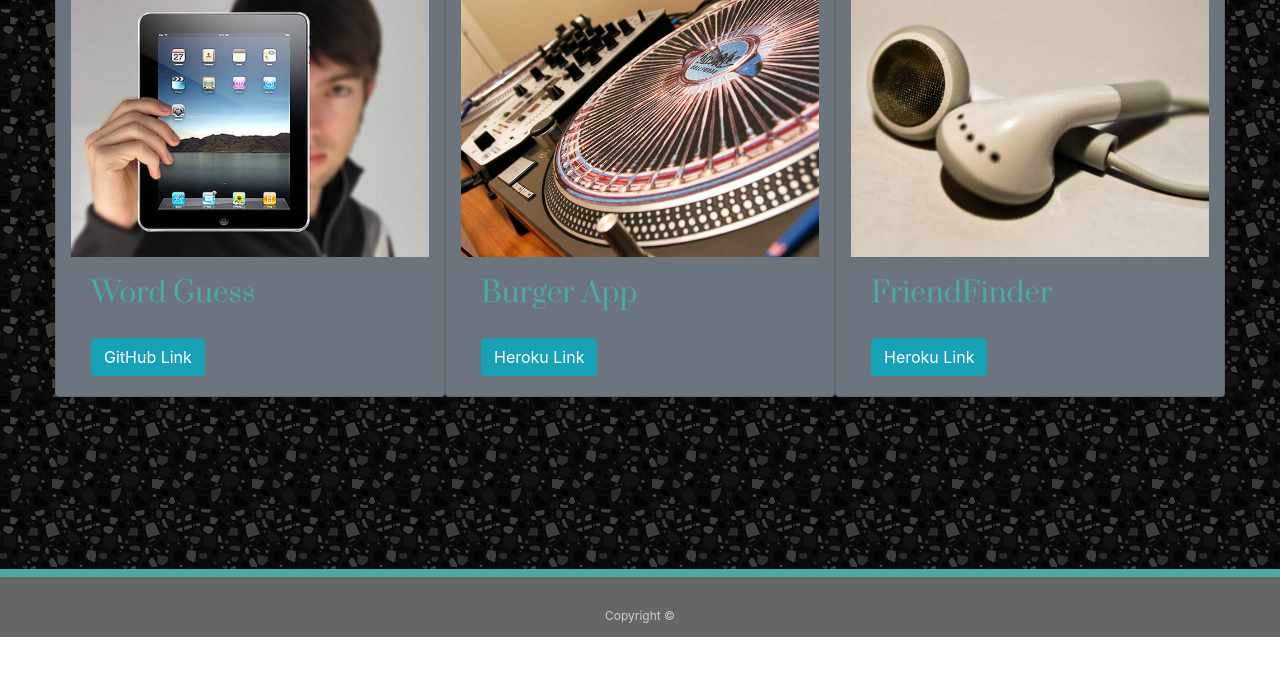
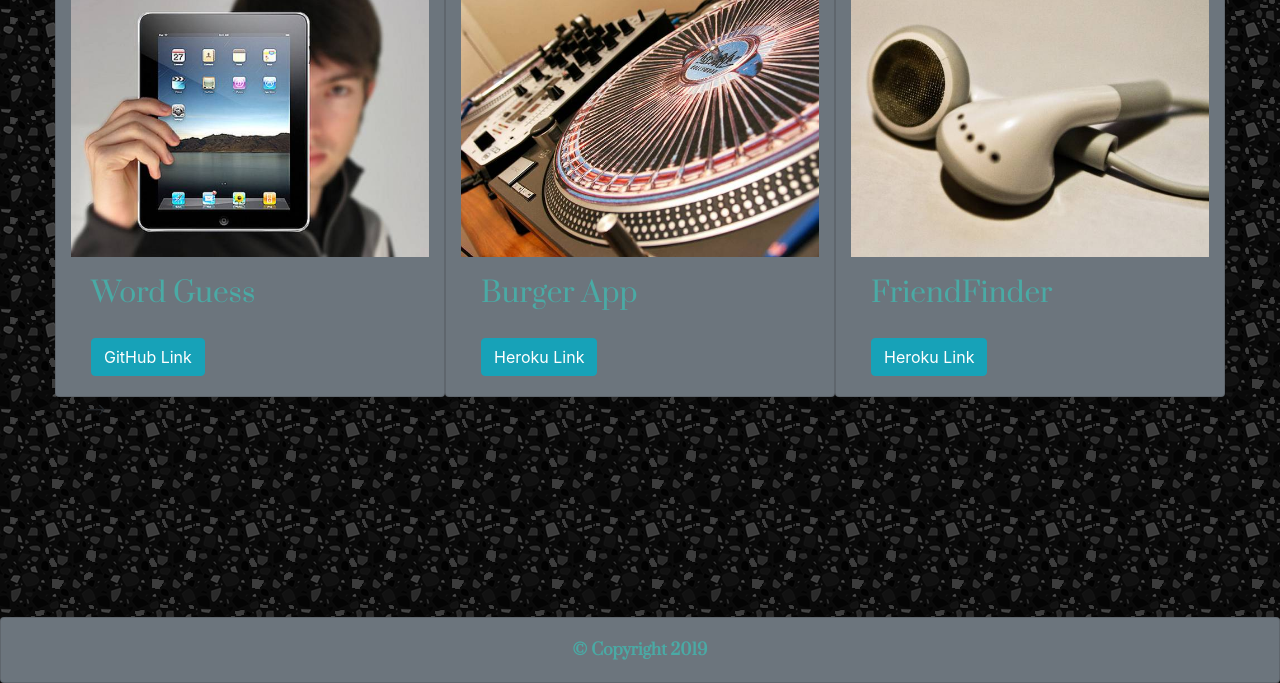
Before and after one commit to TsarinaI/TsarinaPortfolio, a plain HTML site: page portfolio.html in a window 1280 px wide. Shown: the part 242-925 px from the top of the page. Before the commit the page ends 879 px from the top, so only its background shows below. Drawn offline with nearby package versions, Linux system fonts and the light colour scheme.

Commit message:
further along

```diff
--- a/portfolio.html
+++ b/portfolio.html
@@ -79,11 +79,11 @@
       </div>
     </div>
 
-    <!-- <section class="main-section">
 
 
 
-      <div class="work">
+
+      <!-- <div class="work">
 
 
 
@@ -109,17 +109,26 @@
 
         <h3>Rock Paper Scissors</h3>
       </div> -->
-      </div>
+      </div> -->
 
-    </section>
+
 
   </div>
+  <br>
 
-  <footer>
-    <div class="container">
-      Copyright &copy;
+  <br>
+  <div class="row">
+      <div class="col-lg-12">
+        <!-- The content in this div gets wrapped in a card -->
+        <div class="card text-white bg-secondary">
+          <div class="card-body">
+            <div class="text-center" id="footer">
+                &copy; Copyright 2019
+            </div>
+          </div>
+        </div>
+      </div>
     </div>
-  </footer>
 </body>
 
 </html>
```
